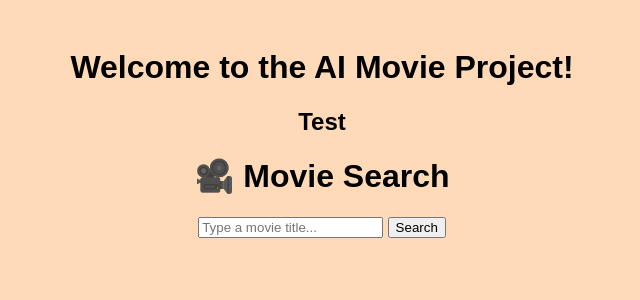
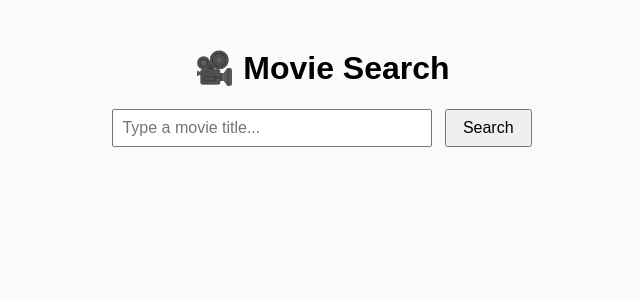
Before and after one commit to RaiiDeNx7/MovieMeter, a Django app: page / in a window 1280 px wide. Shown: the top 300 px of the page, without its empty margins (318-958 px from the left). Run offline with Django 5.2, Linux system fonts and the light colour scheme.

Commit message:
Fixed project from not running

```diff
--- /dev/null
+++ b/main/static/main/js/script.js
@@ -0,0 +1,59 @@
+console.log("✅ script.js loaded");
+
+const apiKey = "f8b7534aef60f21d1301d08c91637752"; // Replace with your actual TMDB key
+const searchBtn = document.getElementById("searchBtn");
+const searchInput = document.getElementById("searchInput");
+const resultsDiv = document.getElementById("results");
+
+if (!searchBtn || !searchInput || !resultsDiv) {
+  console.error("❌ DOM elements missing:", { searchBtn, searchInput, resultsDiv });
+} else {
+  searchBtn.addEventListener("click", () => {
+    const query = searchInput.value.trim();
+    if (query) {
+      searchMovies(query);
+    } else {
+      resultsDiv.innerHTML = "<p>Please enter a movie name.</p>";
+    }
+  });
+}
+
+async function searchMovies(query) {
+  const url = `https://api.themoviedb.org/3/search/movie?api_key=${apiKey}&query=${encodeURIComponent(query)}`;
+  console.log("🎬 Searching TMDB for:", query);
+  resultsDiv.innerHTML = "<p>Loading...</p>";
+
+  try {
+    const response = await fetch(url);
+    if (!response.ok) throw new Error(`HTTP ${response.status}`);
+    const data = await response.json();
+
+    if (!data.results || data.results.length === 0) {
+      resultsDiv.innerHTML = "<p>No movies found.</p>";
+      return;
+    }
+
+    displayResults(data.results);
+  } catch (error) {
+    console.error("Error fetching data:", error);
+    resultsDiv.innerHTML = `<p style="color:red;">Error loading results: ${error.message}</p>`;
+  }
+}
+
+function displayResults(movies) {
+  resultsDiv.innerHTML = "";
+  movies.forEach((movie) => {
+    const poster = movie.poster_path
+      ? `https://image.tmdb.org/t/p/w200${movie.poster_path}`
+      : "https://via.placeholder.com/200x300?text=No+Image";
+
+    const movieDiv = document.createElement("div");
+    movieDiv.classList.add("movie");
+    movieDiv.innerHTML = `
+      <img src="${poster}" alt="${movie.title}">
+      <h3>${movie.title}</h3>
+      <p>Release: ${movie.release_date || "N/A"}</p>
+    `;
+    resultsDiv.appendChild(movieDiv);
+  });
+}
--- a/main/templates/main/index.html
+++ b/main/templates/main/index.html
@@ -5,32 +5,68 @@
   <meta charset="UTF-8">
   <title>AI Movie Project</title>
   <link rel="stylesheet" href="{% static 'main/css/style.css' %}">
-</head>
-<body>
-    <h1>Welcome to the AI Movie Project!</h1>
-    <h2>Test</h2>
 
   <style>
-    body { font-family: Arial, sans-serif; padding: 20px; }
-    #results { display: flex; flex-wrap: wrap; gap: 20px; margin-top: 20px; }
+    body {
+      font-family: Arial, sans-serif;
+      padding: 20px;
+      background-color: #fafafa;
+    }
+
+    h1 {
+      text-align: center;
+    }
+
+    #searchInput {
+      width: 300px;
+      padding: 8px;
+      font-size: 1rem;
+    }
+
+    #searchBtn {
+      padding: 8px 16px;
+      margin-left: 8px;
+      cursor: pointer;
+      font-size: 1rem;
+    }
+
+    #results {
+      display: flex;
+      flex-wrap: wrap;
+      gap: 20px;
+      margin-top: 20px;
+      justify-content: center;
+    }
+
     .movie {
       width: 200px;
       border: 1px solid #ccc;
       border-radius: 10px;
       padding: 10px;
       text-align: center;
-    background: #f8f8f8;
+      background: #fff;
+      box-shadow: 0 2px 6px rgba(0,0,0,0.1);
+      color: black
     }
-    .movie img { width: 100%; border-radius: 8px; }
+
+    .movie img {
+      width: 100%;
+      border-radius: 8px;
+    }
   </style>
 </head>
+
 <body>
   <h1>🎥 Movie Search</h1>
+
+  <div style="text-align:center; margin-top:10px;">
     <input type="text" id="searchInput" placeholder="Type a movie title..." />
     <button id="searchBtn">Search</button>
+  </div>
 
   <div id="results"></div>
 
-<script src="script.js"></script>
+  <!-- Correct static path for Django -->
+  <script src="{% static 'main/js/script.js' %}"></script>
 </body>
 </html>
--- a/main/templates/main/script.js
+++ /dev/null
@@ -1,51 +0,0 @@
-const apiKey = "f8b7534aef60f21d1301d08c91637752"; // Replace with your actual TMDB key
-const searchBtn = document.getElementById("searchBtn");
-const searchInput = document.getElementById("searchInput");
-const resultsDiv = document.getElementById("results");
-
-searchBtn.addEventListener("click", () => {
-const query = searchInput.value.trim();
-if (query) {
-    searchMovies(query);
-}
-});
-
-async function searchMovies(query) {
-const url = `https://api.themoviedb.org/3/search/movie?api_key=${apiKey}&query=${encodeURIComponent(
-    query
-)}`;
-resultsDiv.innerHTML = "<p>Loading...</p>";
-
-try {
-    const response = await fetch(url);
-    const data = await response.json();
-
-    if (data.results.length === 0) {
-    resultsDiv.innerHTML = "<p>No movies found.</p>";
-    return;
-    }
-
-    displayResults(data.results);
-} catch (error) {
-    console.error("Error fetching data:", error);
-    resultsDiv.innerHTML = "<p>Error loading results.</p>";
-}
-}
-
-function displayResults(movies) {
-resultsDiv.innerHTML = "";
-movies.forEach((movie) => {
-    const poster = movie.poster_path
-    ? `https://image.tmdb.org/t/p/w200${movie.poster_path}`
-    : "https://via.placeholder.com/200x300?text=No+Image";
-
-    const movieDiv = document.createElement("div");
-    movieDiv.classList.add("movie");
-    movieDiv.innerHTML = `
-    <img src="${poster}" alt="${movie.title}">
-    <h3>${movie.title}</h3>
-    <p>Release: ${movie.release_date || "N/A"}</p>
-    `;
-    resultsDiv.appendChild(movieDiv);
-});
-}
--- a/moviemeter/settings.py
+++ b/moviemeter/settings.py
@@ -122,8 +122,6 @@ USE_TZ = True
 # Static files (CSS, JavaScript, Images)
 # https://docs.djangoproject.com/en/5.2/howto/static-files/
 
-STATIC_URL = 'static/'
-
 # Default primary key field type
 # https://docs.djangoproject.com/en/5.2/ref/settings/#default-auto-field
 
```
Lines whose indentation alone changed are shown as unchanged.
